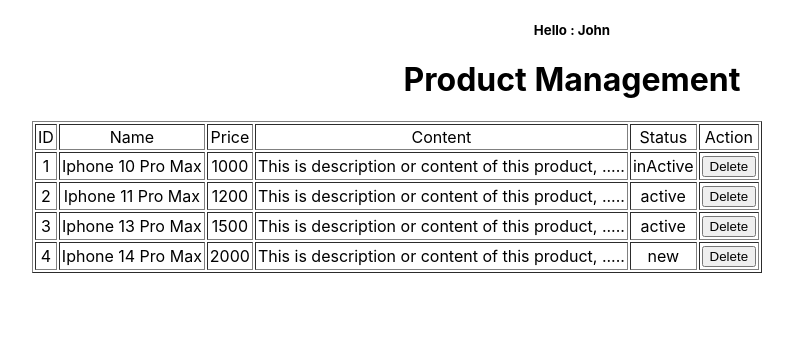
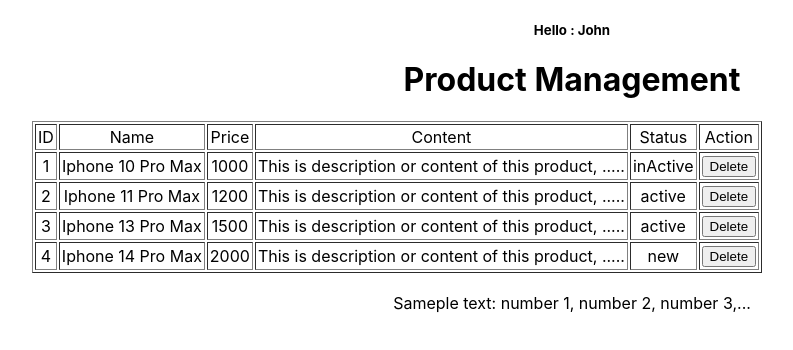
Before and after one commit to manngo2013/demo-fifth-projec, a React (Create React App) app: page / in a window 1280 px wide. Shown: the top 350 px of the page, without its empty margins (68-861 px from the left). Built offline with nearby package versions, Linux system fonts and the light colour scheme.

Commit message:
Lecture 55: Using React.memo()

```diff
--- a/src/App.js
+++ b/src/App.js
@@ -5,6 +5,7 @@
 import queryString from 'query-string';
 import { useLocation } from 'react-router-dom';
 import Header from './components/Header';
+import SampleReactMemo from './components/SampleReactMemo';
 
 function App() {
   const initProducts = [
@@ -62,6 +63,8 @@
       <Header />
       <h1>Product Management</h1>
       <ProductList products={renderProducts} removeProduct={removeProduct} />
+      <br />
+      <SampleReactMemo txt="number 1, number 2, number 3,..." />
     </div>
   );
 }
--- /dev/null
+++ b/src/components/SampleReactMemo.jsx
@@ -0,0 +1,8 @@
+import React from "react";
+
+function SampleReactMemo(props) {
+  console.log("Render SampleReactMemo component");
+  return <div>Sameple text: {props.txt}</div>;
+}
+
+export default React.memo(SampleReactMemo);
```
